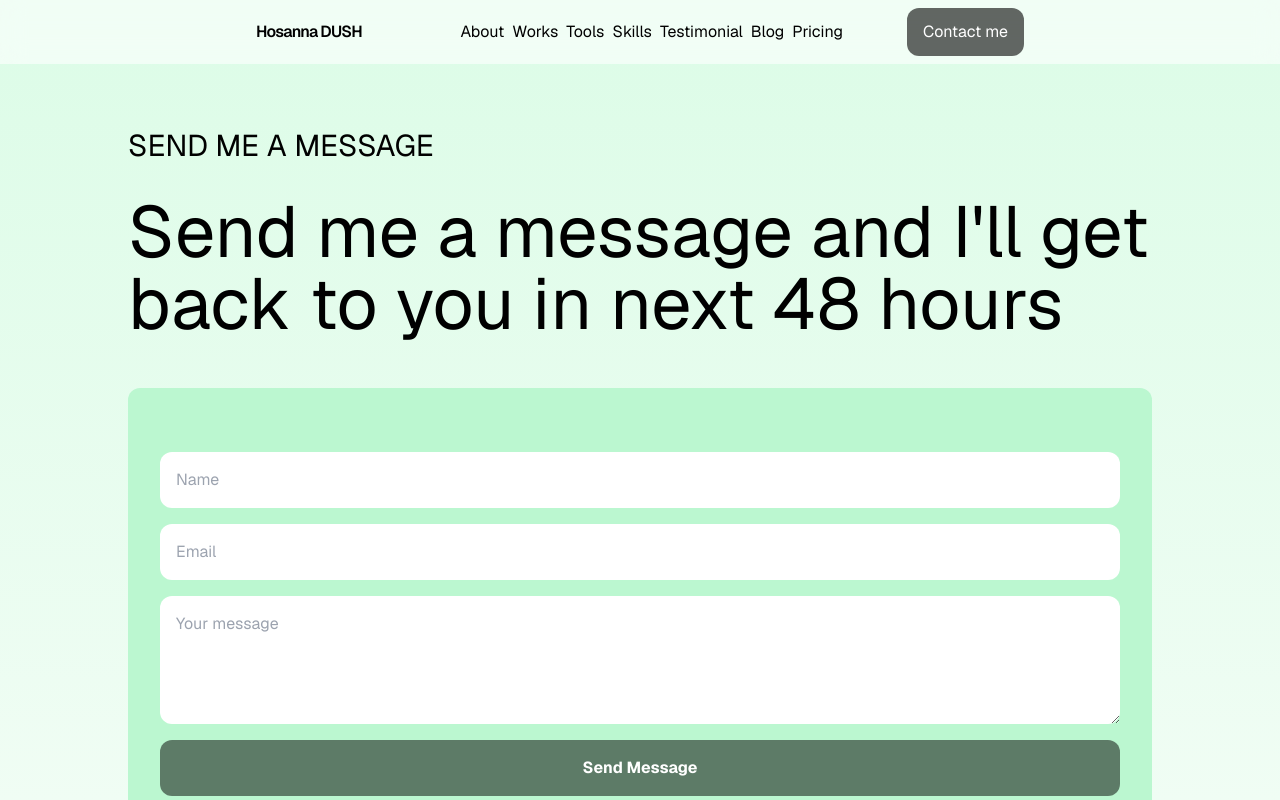
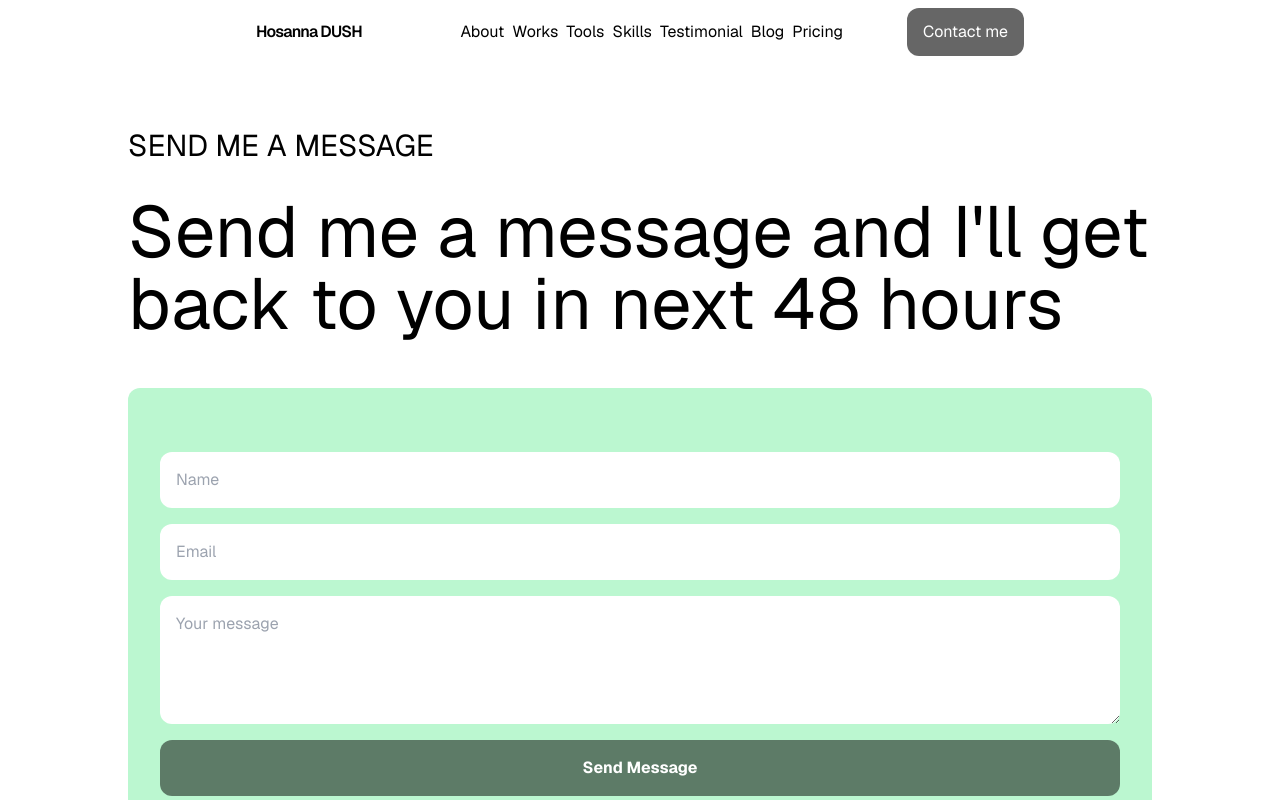
Before and after one commit to DUSHIME1212/NextjsPortfolio, a Next.js app: page /contact in a window 1280 px wide. Shown: the top 800 px of the page. Built offline with nearby package versions, Linux system fonts and the light colour scheme.

Commit message:
"Remove Background component and update LandingComponent.tsx"

```diff
--- a/src/app/_components/Background.tsx
+++ /dev/null
@@ -1,10 +0,0 @@
-import React from 'react'
-
-const Background = () => {
-    return (
-        <main
-            className="h-screen w-screen flex-col items-center justify-center bg-gradient-to-b from-green-100 to-green-50"/>
-
-    )
-}
-export default Background
--- a/src/app/_components/LandingComponent.tsx
+++ b/src/app/_components/LandingComponent.tsx
@@ -32,7 +32,7 @@ const LandingComponent = () => {
                 <div className={'h-96 md:rounded-[118px] overflow-clip'}>
                     <Image src={profile} alt={''} width={578} height={200}/>
                 </div>
-                <h1 className={'text-3xl text-center'}>Hi I'm Dushime Aime 👋</h1>
+                <h1 className={'text-3xl text-center'}>Hi I&apos;m Dushime Aime 👋</h1>
                 <p className={'text-center text-2xl md:text-7xl tracking-tighter'}>I design apps, and websites that blows your mind</p>
                 <div className={'text-lg flex flex-col md:flex-row justify-center items-center md:gap-2'}>
                     <button className={'p-4 w-full md:size-fit px-8 scale-75 md:scale-100 hover:scale-90 duration-700 border-2 border-black rounded-full'}>About
--- a/src/app/layout.tsx
+++ b/src/app/layout.tsx
@@ -2,7 +2,6 @@ import "~/styles/globals.css";
 
 import { GeistSans } from "geist/font/sans";
 import { type Metadata } from "next";
-import Background from "~/app/_components/Background";
 import Navbar from "~/app/_components/Navbar";
 
 export const metadata: Metadata = {
@@ -21,9 +20,6 @@ export default function RootLayout({
           <Navbar/>
       </div>
           {children}
-      <div className={'fixed top-0 left-0 -z-10'}>
-          <Background/>
-      </div>
       </body>
     </html>
   );
```
